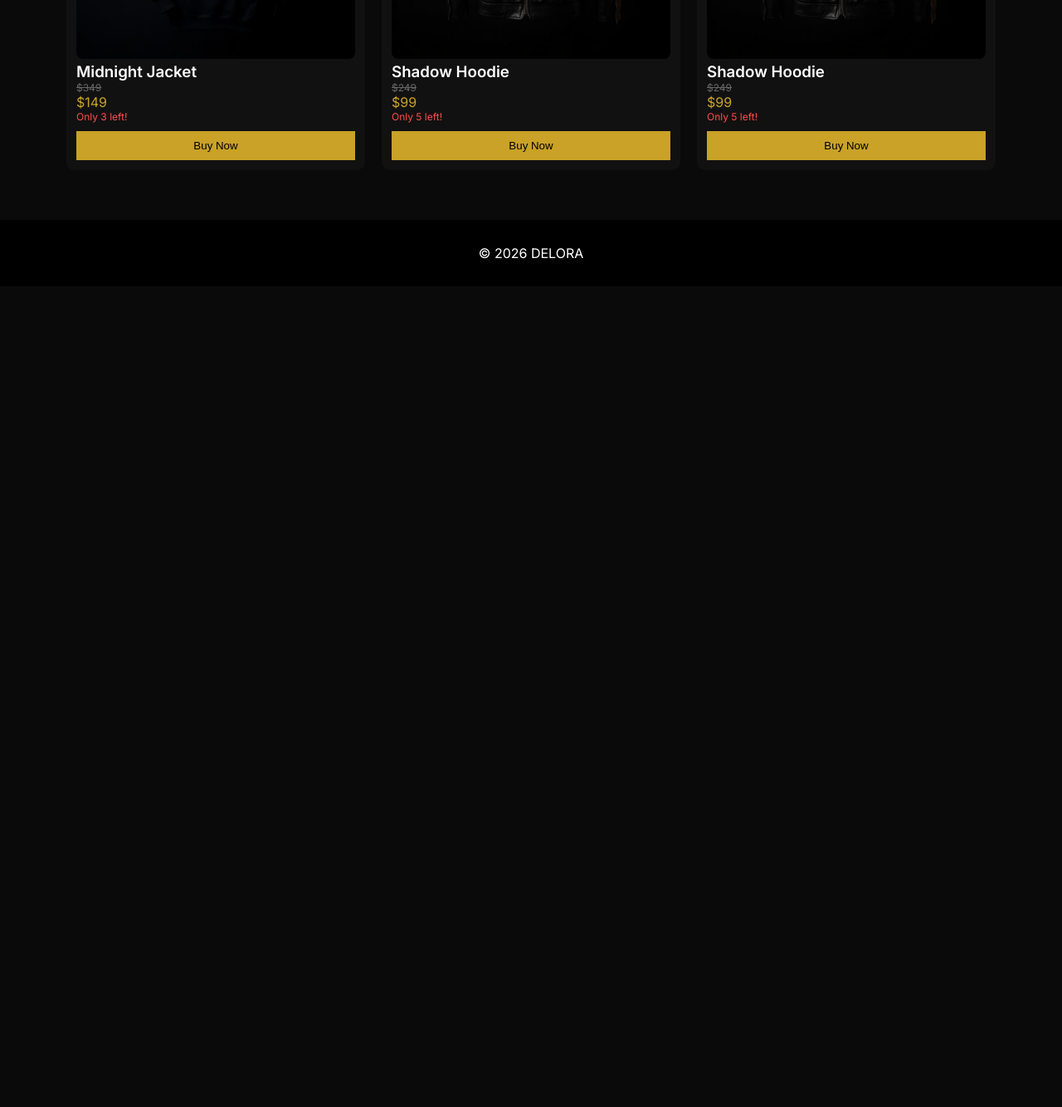
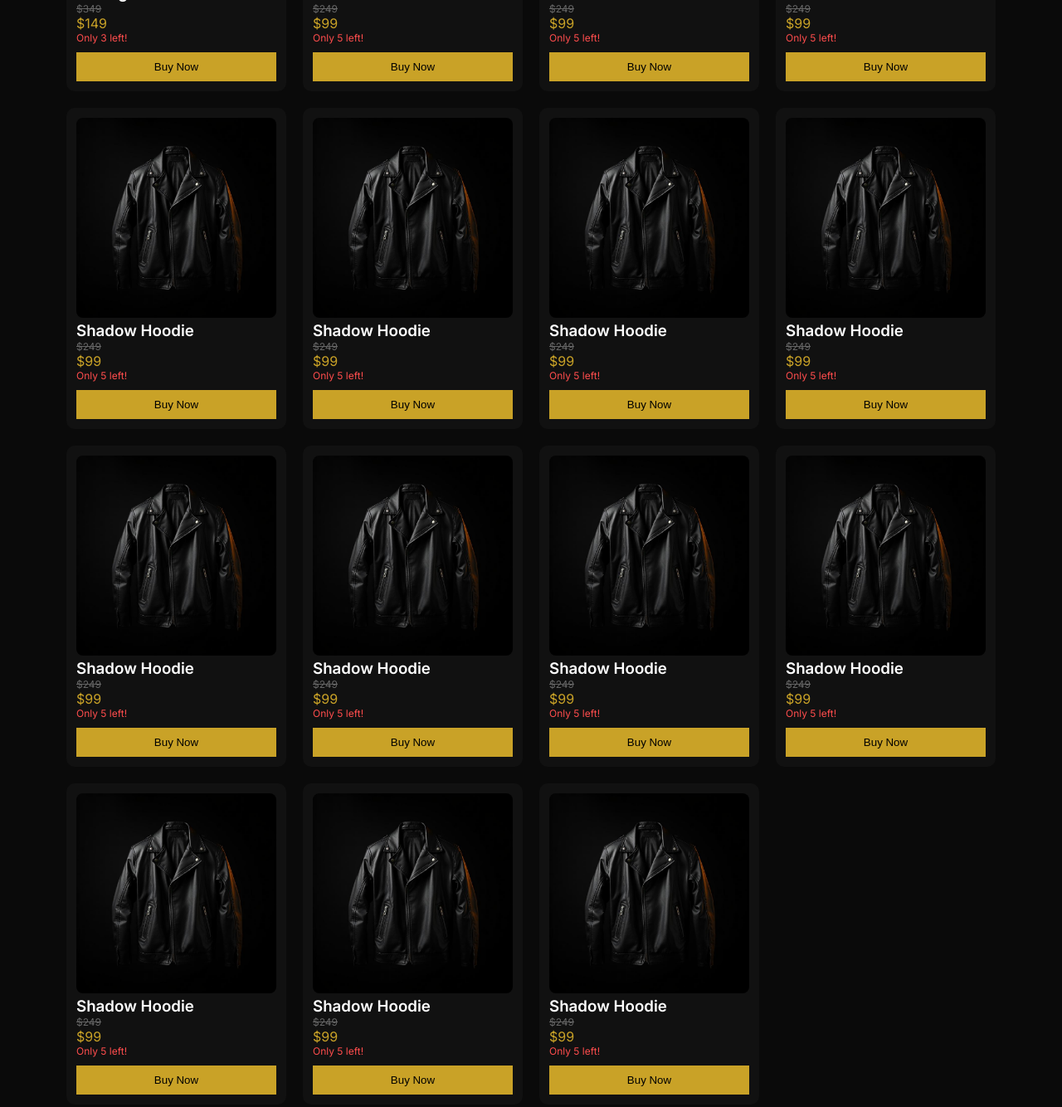
Before and after one commit to zezodawood78/delora, a website: page collections.html in a window 1280 px wide. Shown: the part 1246-2580 px from the top of the page at 83% size. Before the commit the page ends 1591 px from the top, so only its background shows below. Drawn offline with nearby package versions, Linux system fonts and the light colour scheme.

Commit message:
Update collections.html

```diff
--- a/collections.html
+++ b/collections.html
@@ -176,6 +176,7 @@
 }
 
 /* Mobile */
+/* Mobile */
 @media(max-width:768px){
 
   .navbar{
@@ -211,7 +212,13 @@
     padding:20px;
   }
 
+  /* 👇 ده التعديل المهم */
+  .grid{
+    grid-template-columns:repeat(2,1fr);
+  }
+
 }
+
 </style>
 </head>
 
@@ -271,6 +278,122 @@
       <button class="add-btn">Buy Now</button>
     </div>
 
+     <div class="card">
+      <img src="3.jpg">
+      <h3>Shadow Hoodie</h3>
+      <div class="old-price">$249</div>
+      <div class="price">$99</div>
+      <div class="stock">Only 5 left!</div>
+      <button class="add-btn">Buy Now</button>
+    </div>
+
+     <div class="card">
+      <img src="3.jpg">
+      <h3>Shadow Hoodie</h3>
+      <div class="old-price">$249</div>
+      <div class="price">$99</div>
+      <div class="stock">Only 5 left!</div>
+      <button class="add-btn">Buy Now</button>
+    </div>
+
+
+     <div class="card">
+      <img src="3.jpg">
+      <h3>Shadow Hoodie</h3>
+      <div class="old-price">$249</div>
+      <div class="price">$99</div>
+      <div class="stock">Only 5 left!</div>
+      <button class="add-btn">Buy Now</button>
+    </div>
+
+     <div class="card">
+      <img src="3.jpg">
+      <h3>Shadow Hoodie</h3>
+      <div class="old-price">$249</div>
+      <div class="price">$99</div>
+      <div class="stock">Only 5 left!</div>
+      <button class="add-btn">Buy Now</button>
+    </div>
+
+     <div class="card">
+      <img src="3.jpg">
+      <h3>Shadow Hoodie</h3>
+      <div class="old-price">$249</div>
+      <div class="price">$99</div>
+      <div class="stock">Only 5 left!</div>
+      <button class="add-btn">Buy Now</button>
+    </div>
+
+
+     <div class="card">
+      <img src="3.jpg">
+      <h3>Shadow Hoodie</h3>
+      <div class="old-price">$249</div>
+      <div class="price">$99</div>
+      <div class="stock">Only 5 left!</div>
+      <button class="add-btn">Buy Now</button>
+    </div>
+
+
+     <div class="card">
+      <img src="3.jpg">
+      <h3>Shadow Hoodie</h3>
+      <div class="old-price">$249</div>
+      <div class="price">$99</div>
+      <div class="stock">Only 5 left!</div>
+      <button class="add-btn">Buy Now</button>
+    </div>
+
+
+     <div class="card">
+      <img src="3.jpg">
+      <h3>Shadow Hoodie</h3>
+      <div class="old-price">$249</div>
+      <div class="price">$99</div>
+      <div class="stock">Only 5 left!</div>
+      <button class="add-btn">Buy Now</button>
+    </div>
+
+
+     <div class="card">
+      <img src="3.jpg">
+      <h3>Shadow Hoodie</h3>
+      <div class="old-price">$249</div>
+      <div class="price">$99</div>
+      <div class="stock">Only 5 left!</div>
+      <button class="add-btn">Buy Now</button>
+    </div>
+
+
+     <div class="card">
+      <img src="3.jpg">
+      <h3>Shadow Hoodie</h3>
+      <div class="old-price">$249</div>
+      <div class="price">$99</div>
+      <div class="stock">Only 5 left!</div>
+      <button class="add-btn">Buy Now</button>
+    </div>
+
+
+     <div class="card">
+      <img src="3.jpg">
+      <h3>Shadow Hoodie</h3>
+      <div class="old-price">$249</div>
+      <div class="price">$99</div>
+      <div class="stock">Only 5 left!</div>
+      <button class="add-btn">Buy Now</button>
+    </div>
+
+
+     <div class="card">
+      <img src="3.jpg">
+      <h3>Shadow Hoodie</h3>
+      <div class="old-price">$249</div>
+      <div class="price">$99</div>
+      <div class="stock">Only 5 left!</div>
+      <button class="add-btn">Buy Now</button>
+    </div>
+
   </div>
 </section>
 
```
